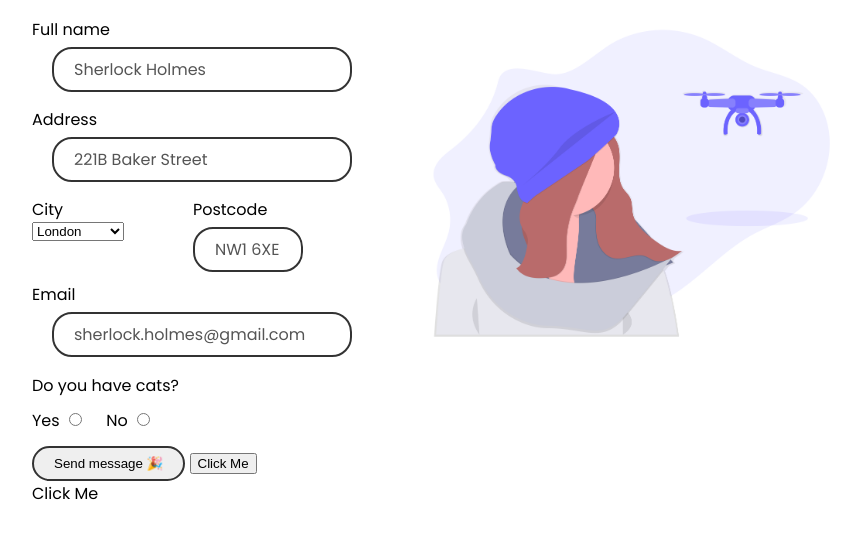
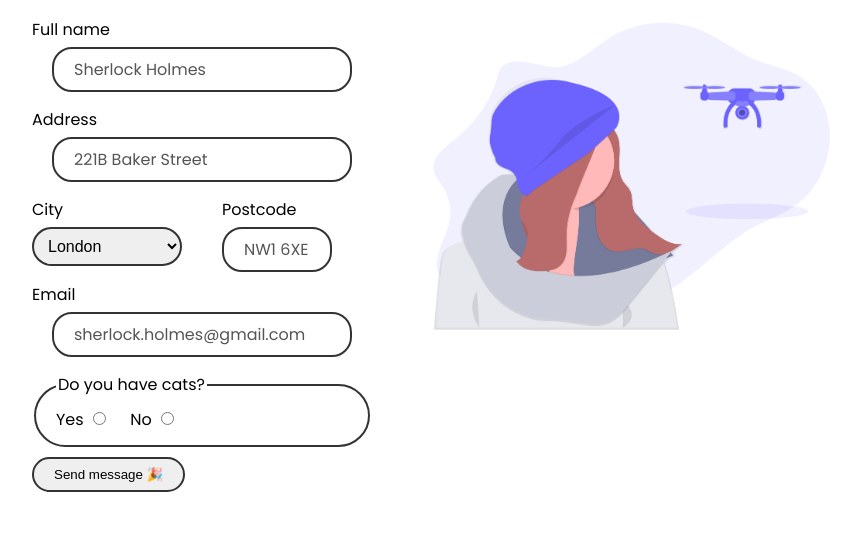
Before and after one commit to ChathurikaDissanayaka/Accessible-Development, a website built with Vite: page Aside/Labels/index.html in a window 1280 px wide. Shown: the part 185-724 px from the top of the page, without its empty margins (208-1068 px from the left). Built offline with nearby package versions, Linux system fonts and the light colour scheme.

Commit message:
Add changes to radio buttons

```diff
--- a/Aside/Labels/index.css
+++ b/Aside/Labels/index.css
@@ -79,10 +79,19 @@ body, .contact-input, .address-input, .radio-container p {
 .radio-container p {
     margin-bottom: 10px;
 }
-
-/*
-Challenge:
-1. Add an id attribute to each input field. (You are going to need it, *hint hint*)
-2. Add labels for each input field in the form. Look up how to associate a label with an input field so that when clicking the label, the input field gets focused.
-3. Change the placeholder names to be exemplary user inputs, i.e. "Obama" for a surname field.
-*/
+.city-select {
+    width: 150px;
+    margin: 5px auto 10px;
+    border-radius: 20px;
+    padding: 8px 10px;
+    font-size: 1rem;
+    border: 2px solid #333333;
+}
+.city-select:focus-visible {
+    outline: 3px solid #bbd5ff;
+}
+fieldset {
+  border: 2px solid #333;
+  border-radius: 40px;
+  padding: 10px 10px 10px 20px;
+}
--- a/Aside/Labels/index.html
+++ b/Aside/Labels/index.html
@@ -37,16 +37,15 @@
                     <label for="email">Email</label>
                     <input class="contact-input" id="email" type="text" placeholder="sherlock.holmes@gmail.com" />
                     <div class="radio-container">
-                        <p>Do you have cats?</p>
-                        <label for="yes">Yes</label>
-                        <input class="contact-radio" id="yes" type="radio" name="cats" />
-                        <label for="no">No</label>
-                        <input class="contact-radio" id="no" type="radio" name="cats" />
+                        <fieldset>
+                            <legend>Do you have cats?</legend>
+                            <label for="yes">Yes</label>
+                            <input class="contact-radio" id="yes" type="radio" name="cats" />
+                            <label for="no">No</label>
+                            <input class="contact-radio" id="no" type="radio" name="cats" />
+                        </fieldset>
                     </div>
                     <button class="contact-submit-button" type="button">Send message 🎉</button>
-
-                    <button type="button">Click Me</button>
-                    <div role="button" tabindex="0" aria-label="Click Me" onclick="customButtonClickHandler();">Click Me</div>
                 </form>
                 <img class="contact-image" src="images/drone-contact.png" alt="A woman seeing a drone approaching." />
             </section>
```
